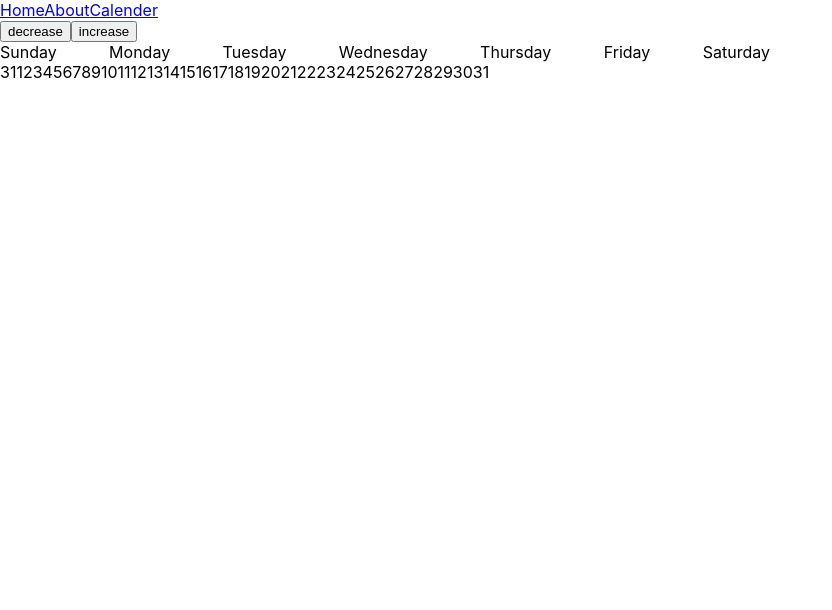
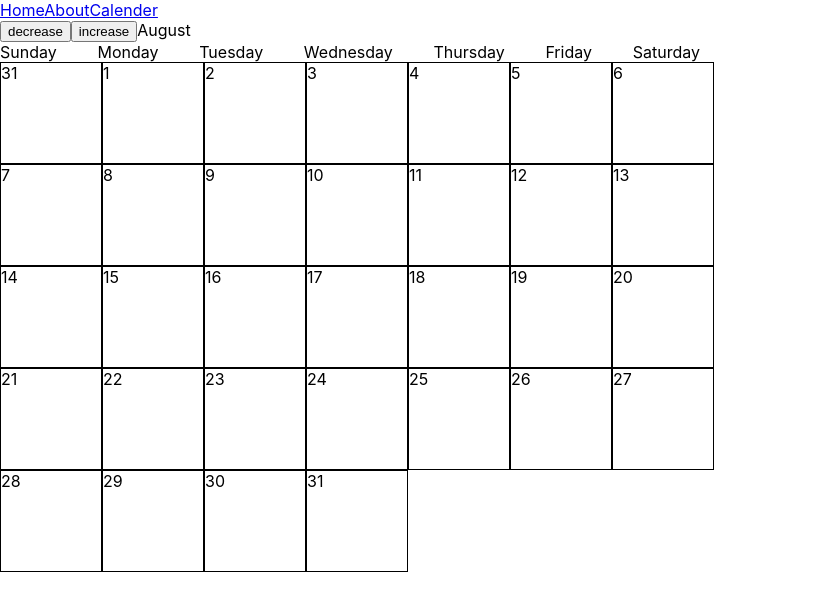
Before and after one commit to TeeCreates/FinalProject---Sacred_Drapes, a React (Create React App) app in the folder client/: page /calender in a window 1280 px wide. Shown: the top 610 px of the page, without its empty margins (0-832 px from the left). Built offline with nearby package versions, Linux system fonts and the light colour scheme; no server answers.

Commit message:
functional calender

```diff
--- a/client/src/Calender.js
+++ b/client/src/Calender.js
@@ -16,8 +16,6 @@ const Calender = () => {
     setPadding(padding - 1);
   };
 
-  let nav = 0; //keep track of current month
-  let clicked = null;
   let events = localStorage.getItem("events")
     ? JSON.parse(localStorage.getItem("events"))
     : [];
@@ -50,7 +48,6 @@ const Calender = () => {
   // 0 (last day of previous month)
   // -1 (second to last day of the previous month)
   console.log("days in month", new Date(year, month + currentMonth, 0));
-  console.log("month", month);
 
   const firstDayOfMonth = new Date(year, month + padding, 1);
   // 1 will give the first day
@@ -58,12 +55,13 @@ const Calender = () => {
   const dateString = firstDayOfMonth.toLocaleDateString("en-us", {
     weekday: "long",
     year: "numeric",
-    month: "numeric",
+    month: "long",
     day: "numeric",
   });
   // console.log("date string", dateString);
 
   const paddingDays = weekdays.indexOf(dateString.split(", ")[0]);
+  const displayedMonth = dateString.split(" ")[1];
 
   console.log("padding days", paddingDays);
 
@@ -85,16 +83,23 @@ const Calender = () => {
         calenderDays.push(i - paddingDays);
       }
     }
-    totalDisplayedCalender.push(paddingArrDays);
-    totalDisplayedCalender.push(calenderDays);
+    paddingArrDays.forEach((day) => {
+      totalDisplayedCalender.push(day);
+    });
+
+    calenderDays.forEach((day) => {
+      totalDisplayedCalender.push(day);
+    });
   };
   daySquare();
   console.log(totalDisplayedCalender);
+
+  console.log("what?", new Date(year, month));
   return (
     <>
       <button onClick={() => handleDecrease()}>decrease</button>
       <button onClick={() => handleIncrease()}>increase</button>
-
+      <span>{displayedMonth}</span>
       <Weekdays>
         <div>Sunday</div>
         <div>Monday</div>
@@ -104,20 +109,31 @@ const Calender = () => {
         <div>Friday</div>
         <div>Saturday</div>
       </Weekdays>
-      {totalDisplayedCalender.map((day) => {
-        return <span>{day}</span>;
-      })}
+      <ScheduleContainer>
+        {totalDisplayedCalender.map((day) => {
+          return <Day>{day}</Day>;
+        })}
+      </ScheduleContainer>
     </>
   );
 };
 export default Calender;
 const Day = styled.div`
-  margin: 5px;
+  height: 100px;
+  width: 100px;
+  border: 1px solid black;
 `;
 
 const Weekdays = styled.div`
   display: flex;
   flex-direction: row;
   justify-content: space-between;
+  width: 700px;
+`;
+
+const ScheduleContainer = styled.div`
   width: 770px;
+  height: 500px;
+  display: flex;
+  flex-wrap: wrap;
 `;
```
